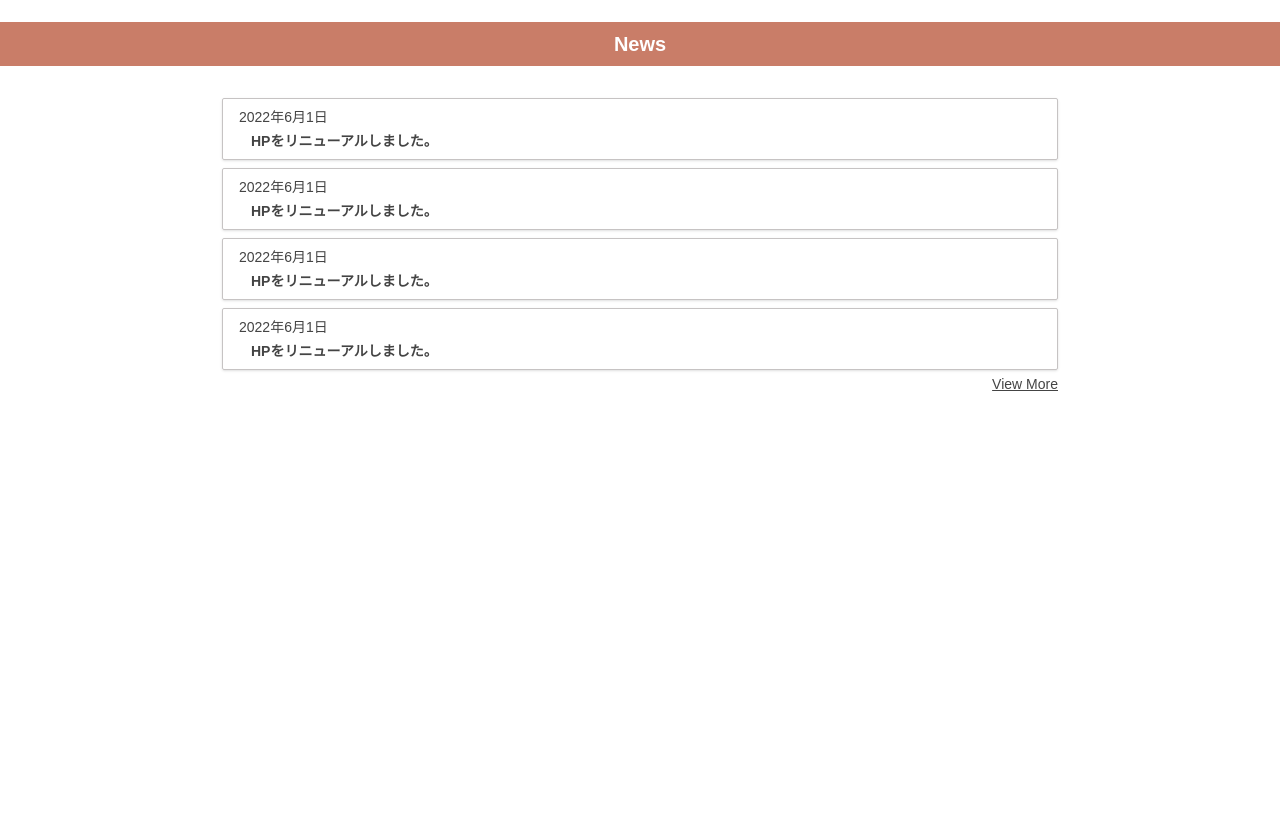
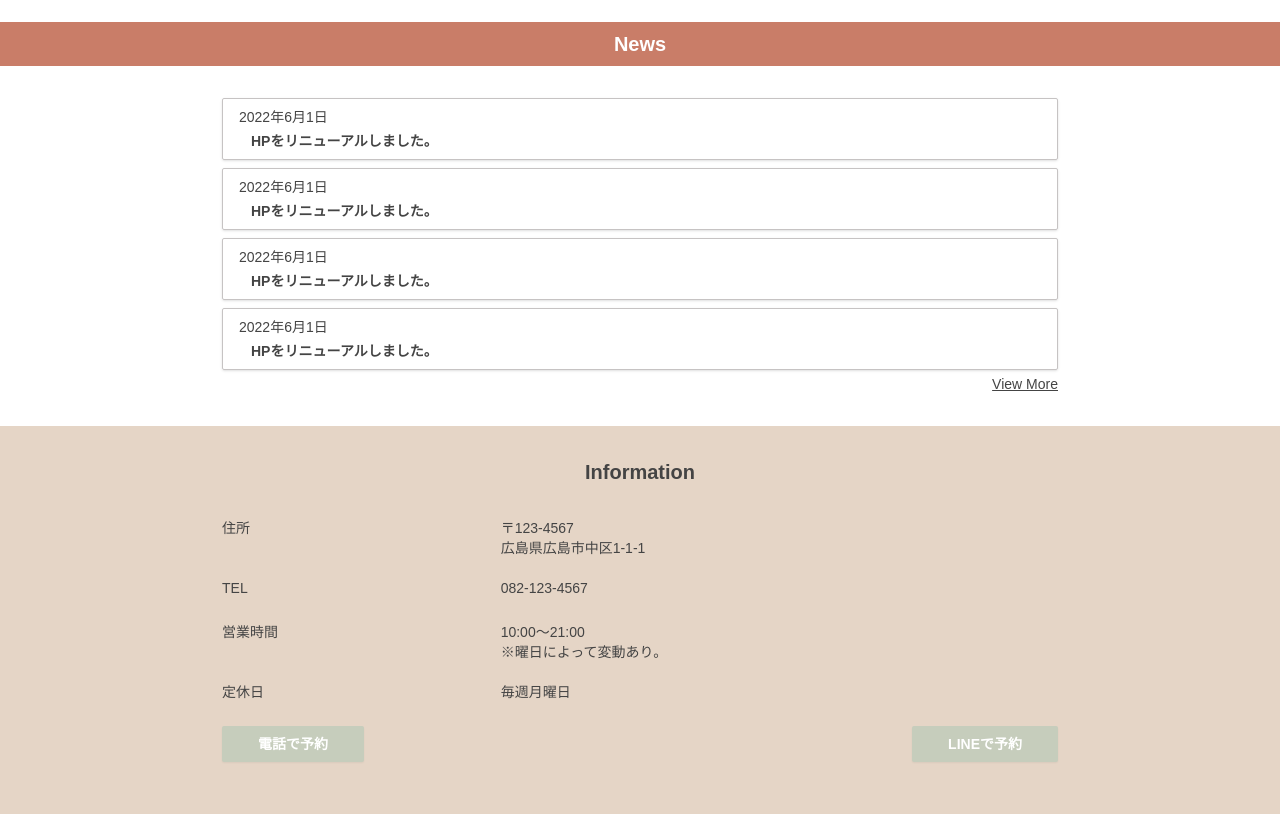
Before and after one commit to nyny-sugar/Msalon, a website: page index.html in a window 1280 px wide. Shown: the part 2928-3742 px from the top of the page. Before the commit the page ends 3354 px from the top, so only its background shows below. Drawn offline with Linux system fonts and the light colour scheme.

Commit message:
information:address作成

```diff
--- a/index.html
+++ b/index.html
@@ -298,7 +298,43 @@
         </a>
       </div>
     </div>
-    <div></div>
+    <div class="bg-base_c">
+      <div class="container mx-auto p-8">
+        <h2 class="text-xl font-bold text-center mb-8">Information</h2>
+        <div>
+          <div class="mb-5">
+            <div class="flex mb-5">
+              <p class="mb-1 w-1/3">住所</p>
+              <p class="w-2/3">〒123-4567<br />広島県広島市中区1-1-1</p>
+            </div>
+            <div class="flex mb-5">
+              <p class="mb-1 w-1/3">TEL</p>
+              <p class="w-2/3">082-123-4567</p>
+            </div>
+            <div class="flex mb-5">
+              <p class="mb-1 w-1/3">営業時間</p>
+              <p class="w-2/3">10:00～21:00<br />※曜日によって変動あり。</p>
+            </div>
+            <div class="flex mb-5">
+              <p class="mb-1 w-1/3">定休日</p>
+              <p class="w-2/3">毎週月曜日</p>
+            </div>
+            <div class="flex justify-between">
+              <a
+                href="#"
+                class="block bg-accent text-white font-bold py-2 px-9 rounded-sm shadow-sm"
+                >電話で予約</a
+              >
+              <a
+                href="#"
+                class="block bg-accent text-white font-bold py-2 px-9 rounded-sm shadow-sm"
+                >LINEで予約</a
+              >
+            </div>
+          </div>
+        </div>
+      </div>
+    </div>
   </body>
 
   <script>
```
Also changed, not shown: css/styles_dist.css.
